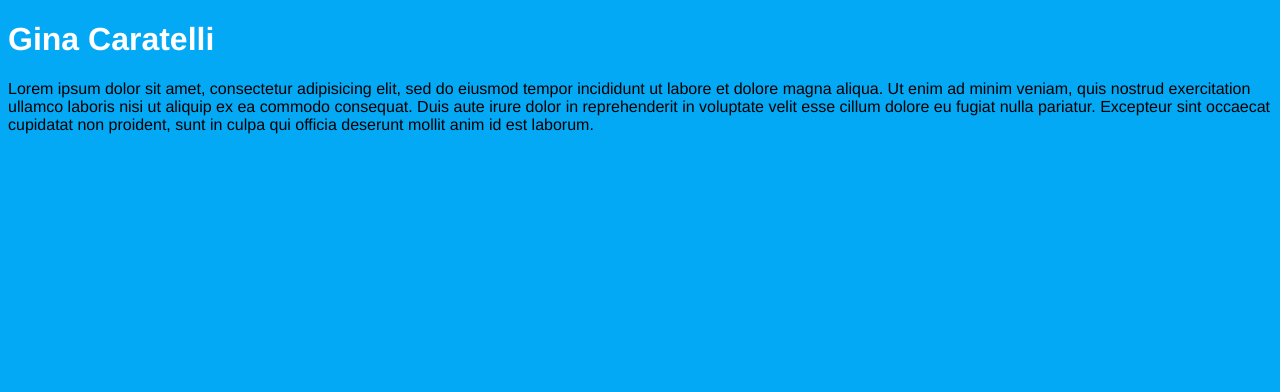
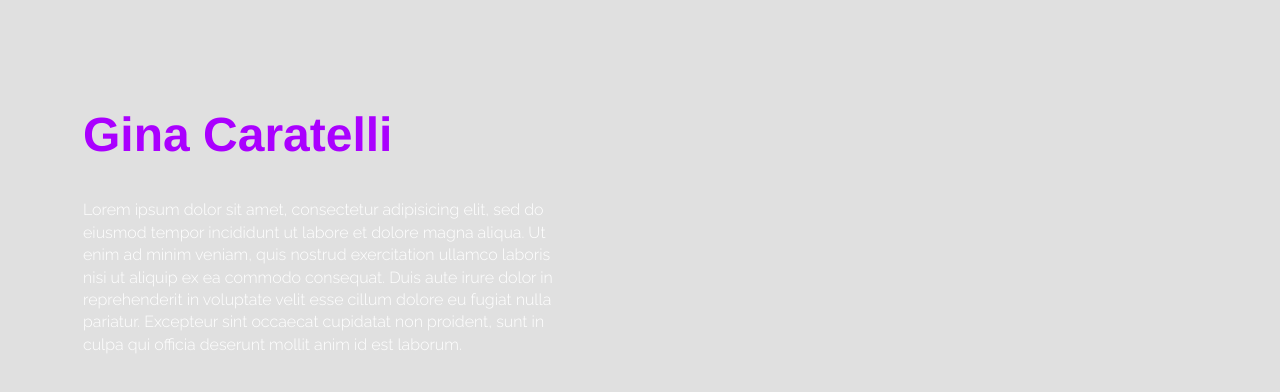
Before and after one commit to ginacaratelli/ginacaratelli.github.io, a plain HTML site: page index.html in a window 1280 px wide. Drawn offline with Linux system fonts and the light colour scheme.

Commit message:
03-26 Changed and added padding, fonts, and colors

```diff
--- a/css/style.css
+++ b/css/style.css
@@ -1,12 +1,23 @@
 body {
-	background-color: #03a9f4;
+	background-color: #E0E0E0;
 }
 
 h1	 {
 	font-family: "Playfair Display", helvetica, sans-serif;
-	color: white;
+	font-size: 48px;
+	color: #AA00FF;
+	padding-top: 75px;
+	padding-left: 75px;
+	padding-right: 700px;
 }
 
 p	{
-	font-family: "Raleway Light", helvetica, sans-serif;
+	font-family: "Raleway", helvetica, sans-serif;
+	font-weight: 300;
+	font-size: 16px;
+	color: white;
+	line-height: 140%;
+	padding-top: 5px;
+	padding-left: 75px;
+	padding-right: 700px;
 }
--- a/index.html
+++ b/index.html
@@ -4,6 +4,7 @@
 	<head>
 		<title>Gina Caratelli</title>
 		<link rel="stylesheet" type="text/css" href="css/style.css">
+		<link href='http://fonts.googleapis.com/css?family=Raleway:300' rel='stylesheet' type='text/css'>
 	</head>
 
 	<body>
```
